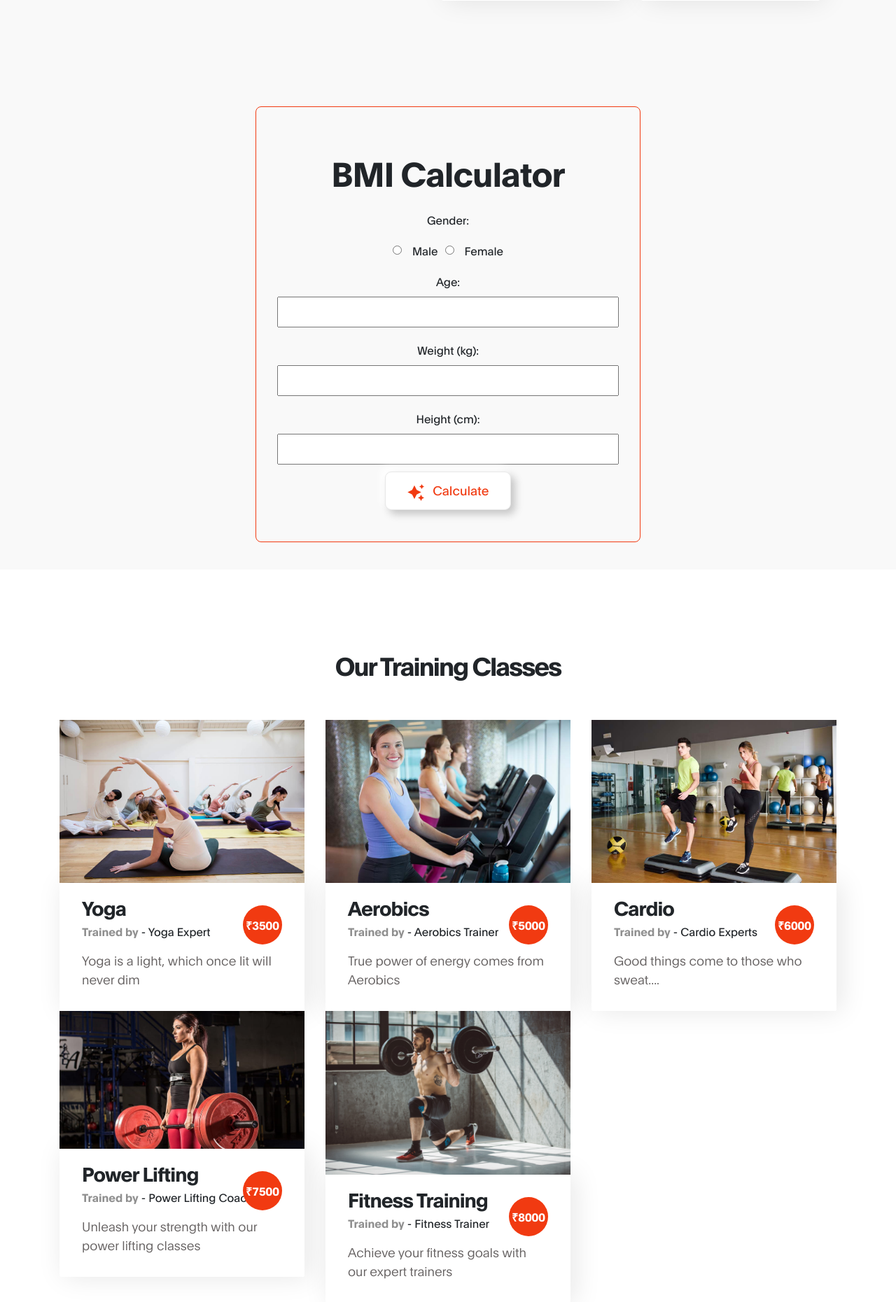
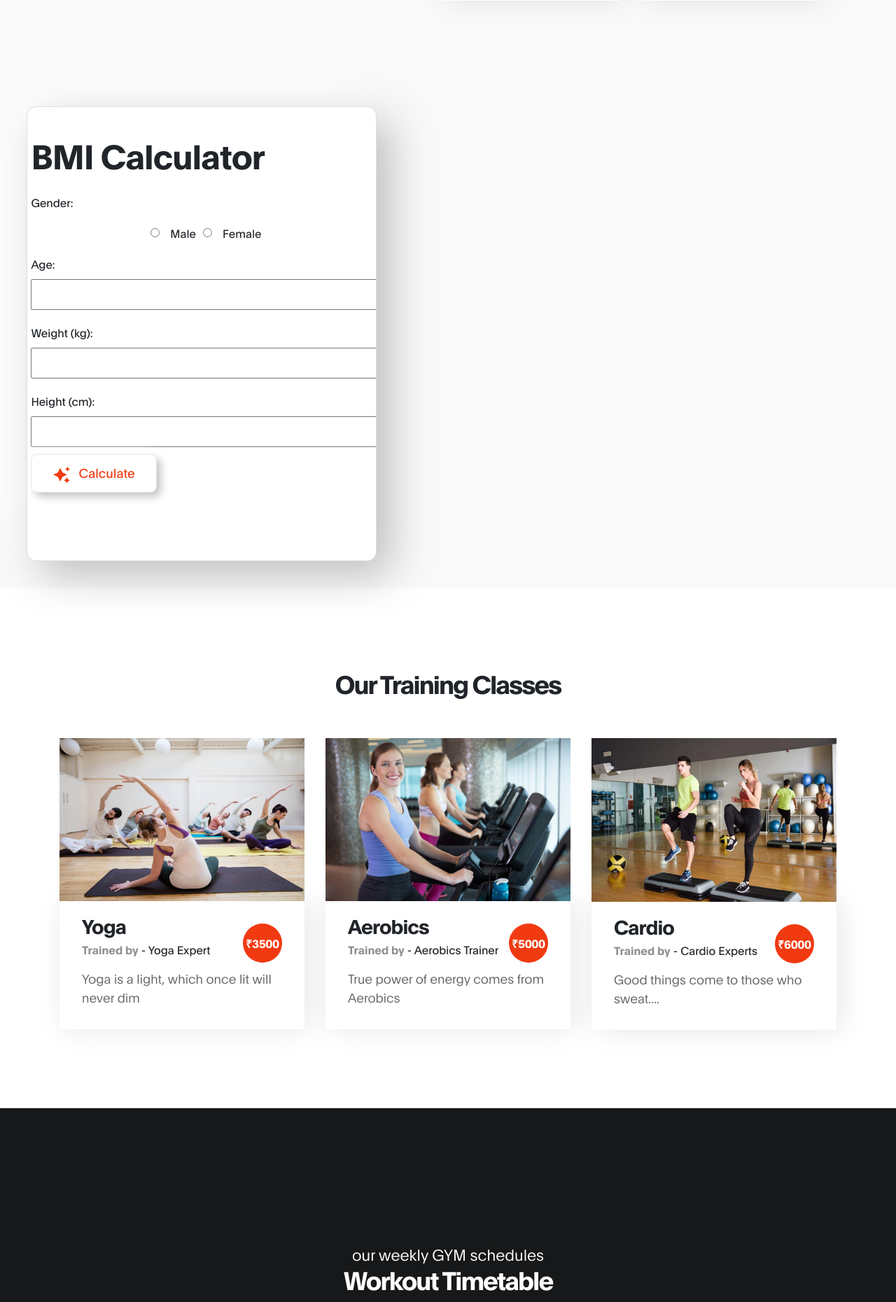
Before and after one commit to MintViper03/MuscleZen, a PHP site: page / in a window 1280 px wide. Shown: the part 1777-3638 px from the top of the page at 70% size. Run offline with PHP 8.4, Linux system fonts and the light colour scheme.

Commit message:
added card in bmi

```diff
--- a/MyGym Website/css/main.css
+++ b/MyGym Website/css/main.css
@@ -756,14 +756,14 @@ Button "Become A member today" section
   padding: 3%;
 }
 
-.bmi-container {
+/*bmi-container {
   max-width: 550px;
   margin: 0 auto;
   padding: 30px;
   border: 1px solid #f13a11;
   border-radius: 8px;
   text-align: center;
-}
+}*/
 
 label {
   display: block;
@@ -840,3 +840,34 @@ input[type="radio"] {
 #bmiResult {
   margin-top: 15px;
 }
+
+
+/* BMI card */
+.card {
+  position: relative;
+  width: 500px;
+  height: 650px;
+  border-radius: 14px;
+  z-index: 1111;
+  overflow: hidden;
+  display: flex;
+  flex-direction: column;
+  align-items: center;
+  justify-content: center;
+  box-shadow: 20px 20px 60px #bebebe, -20px -20px 60px #ffffff;
+  ;
+}
+
+.bg {
+  position: absolute;
+  top: 5px;
+  left: 5px;
+  width: 500px;
+  height: 650px;
+  z-index: 2;
+  background: rgba(255, 255, 255, .95);
+  backdrop-filter: blur(24px);
+  border-radius: 10px;
+  overflow: hidden;
+  outline: 2px solid white;
+}
--- a/MyGym Website/index.html
+++ b/MyGym Website/index.html
@@ -195,8 +195,9 @@
 
      <!-- BMI Caculator section -->
 
-     <section class="bmi-cal-section" id="bmi">
-        <div class="bmi-container">
+     <section class="bmi-cal-section" >
+        <div class="card">
+            <div class="bg">
                     <h1>BMI Calculator</h1>
                     <form id="bmiForm">
                     <label for="gender">Gender:</label>
@@ -221,6 +222,7 @@
                     </form>
                     <div id="bmiResult"></div>
             </div>
+        </div>
     </section>
 
 
@@ -229,18 +231,24 @@
      <section class="class section" id="class">
                <div class="container">
                     <div class="row">
+
                             <div class="col-lg-12 col-12 text-center mb-5">
                                 <!-- <h6 data-aos="fade-up">Get A Perfect Body</h6> -->
+
                                 <h2 data-aos="fade-up" data-aos-delay="200">Our Training Classes</h2>
                              </div>
 
                             <div class="col-lg-4 col-md-6 col-12" data-aos="fade-up" data-aos-delay="400">
                                 <div class="class-thumb">
                                     <img src="images/class/yoga-class.jpg" class="img-fluid" alt="Class">
+
                                     <div class="class-info">
                                         <h3 class="mb-1">Yoga</h3>
+
                                         <span><strong>Trained by</strong> - Yoga Expert</span>
+
                                         <span class="class-price">₹3500</span>
+
                                         <p class="mt-3">Yoga is a light, which once lit will never dim</p>
                                     </div>
                                 </div>
@@ -249,10 +257,14 @@
                             <div class="mt-5 mt-lg-0 mt-md-0 col-lg-4 col-md-6 col-12" data-aos="fade-up" data-aos-delay="500">
                                 <div class="class-thumb">
                                     <img src="images/class/crossfit-class.jpg" class="img-fluid" alt="Class">
+
                                     <div class="class-info">
                                         <h3 class="mb-1">Aerobics</h3>
+
                                         <span><strong>Trained by</strong> - Aerobics Trainer</span>
+
                                         <span class="class-price">₹5000</span>
+
                                         <p class="mt-3">True power of energy comes from Aerobics</p>
                                     </div>
                                 </div>
@@ -261,40 +273,22 @@
                             <div class="mt-5 mt-lg-0 col-lg-4 col-md-6 col-12" data-aos="fade-up" data-aos-delay="600">
                                 <div class="class-thumb">
                                     <img src="images/class/cardio-class.jpg" class="img-fluid" alt="Class">
+
                                     <div class="class-info">
                                         <h3 class="mb-1">Cardio</h3>
+
                                         <span><strong>Trained by</strong> - Cardio Experts</span>
+
                                         <span class="class-price">₹6000</span>
+
                                         <p class="mt-3">Good things come to those who sweat....</p>
                                     </div>
                                 </div>
                             </div>
 
-            <div class="mt-5 mt-lg-0 mt-md-0 col-lg-4 col-md-6 col-12" data-aos="fade-up" data-aos-delay="700">
-                <div class="class-thumb">
-                    <img src="images/class/powerlifting-class.jpg" class="img-fluid" alt="Class">
-                    <div class="class-info">
-                        <h3 class="mb-1">Power Lifting</h3>
-                        <span><strong>Trained by</strong> - Power Lifting Coach</span>
-                        <span class="class-price">₹7500</span>
-                        <p class="mt-3">Unleash your strength with our power lifting classes</p>
-                    </div>
                     </div>
                </div>
 
-            <div class="mt-5 mt-lg-0 mt-md-0 col-lg-4 col-md-6 col-12" data-aos="fade-up" data-aos-delay="800">
-                <div class="class-thumb">
-                    <img src="images/class/fitness-training-class.jpg" class="img-fluid" alt="Class">
-                    <div class="class-info">
-                        <h3 class="mb-1">Fitness Training</h3>
-                        <span><strong>Trained by</strong> - Fitness Trainer</span>
-                        <span class="class-price">₹8000</span>
-                        <p class="mt-3">Achieve your fitness goals with our expert trainers</p>
-                    </div>
-                </div>
-            </div>
-        </div>
-    </div>
      </section>
 
 
@@ -434,8 +428,12 @@
                         <h2 class="mb-4" data-aos="fade-up" data-aos-delay="600">Where you can <span>find us</span></h2>
 
                         <p data-aos="fade-up" data-aos-delay="800"><i class="fa fa-map-marker mr-1"></i>Udaipur, Jaipur, Ahmedabad, Delhi</p>
-
-
+<!-- How to change your own map point
+	1. Go to Google Maps
+	2. Click on your location point
+	3. Click "Share" and choose "Embed map" tab
+	4. Copy only URL and paste it within the src="" field below
+-->
                         <div class="google-map" data-aos="fade-up" data-aos-delay="900">
                             <iframe src="https://www.google.com/maps/embed?pb=!1m18!1m12!1m3!1d3627.4793426432075!2d73.69973147648635!3d24.60715865534452!2m3!1f0!2f0!3f0!3m2!1i1024!2i768!4f13.1!3m3!1m2!1s0x3967e517253bab25%3A0xcc26f9aafe0b64dc!2sOxygen%20Plus%20Gym%20-%20Best%20Gym%20in%20Udaipur!5e0!3m2!1sen!2sin!4v1723110725735!5m2!1sen!2sin" width="1920" height="260" style="border:0;" allowfullscreen="" loading="lazy" referrerpolicy="no-referrer-when-downgrade"></iframe>
                         </div>
```
Lines whose indentation alone changed are shown as unchanged.
